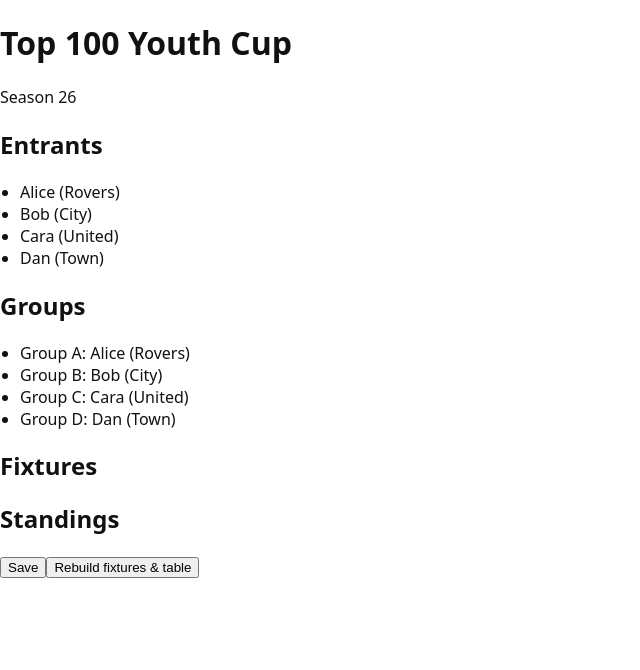
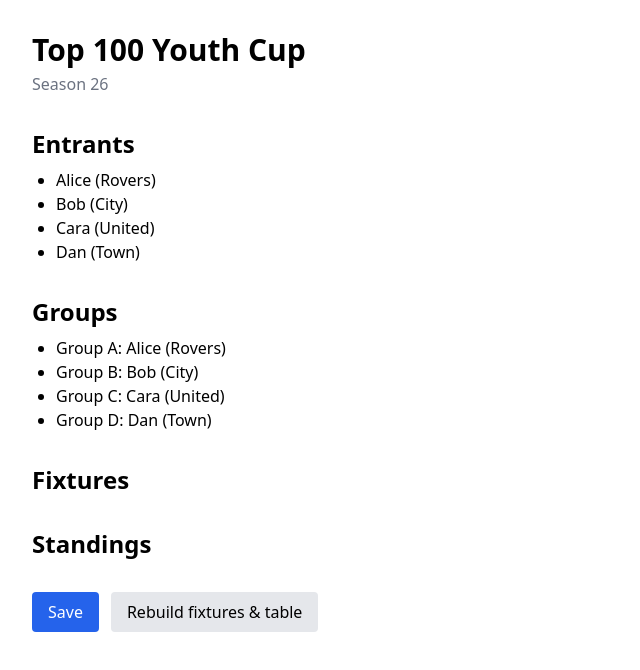
Before and after one commit to davidmarsden/top100-youth-cup, a Next.js app: page / in a window 1280 px wide. Shown: the top 670 px of the page, without its empty margins (0-640 px from the left). Built offline with nearby package versions, Linux system fonts and the light colour scheme.

Commit message:
Update globals.css

```diff
--- a/src/app/globals.css
+++ b/src/app/globals.css
@@ -1,20 +1,3 @@
-/* src/app/globals.css */
-:root {
-  --bg: #0b0b0c;
-  --fg: #f5f5f5;
-  --muted: #9aa0a6;
-}
-
-* { box-sizing: border-box; }
-
-html, body {
-  padding: 0;
-  margin: 0;
-  background: #fff; /* set to var(--bg) if you want dark */
-  color: #111;      /* set to var(--fg) if you want dark */
-  font-family: ui-sans-serif, system-ui, -apple-system, Segoe UI, Roboto, "Helvetica Neue", Arial, "Noto Sans",
-    "Apple Color Emoji", "Segoe UI Emoji", "Segoe UI Symbol";
-}
-
-a { color: inherit; text-decoration: none; }
-ul { padding-left: 1.25rem; }
+@tailwind base;
+@tailwind components;
+@tailwind utilities;
```
